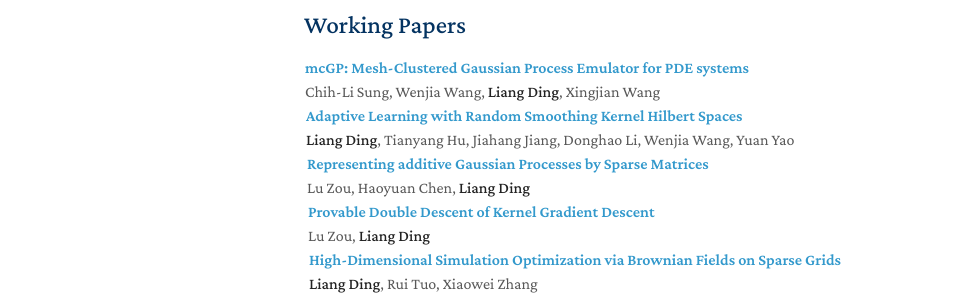
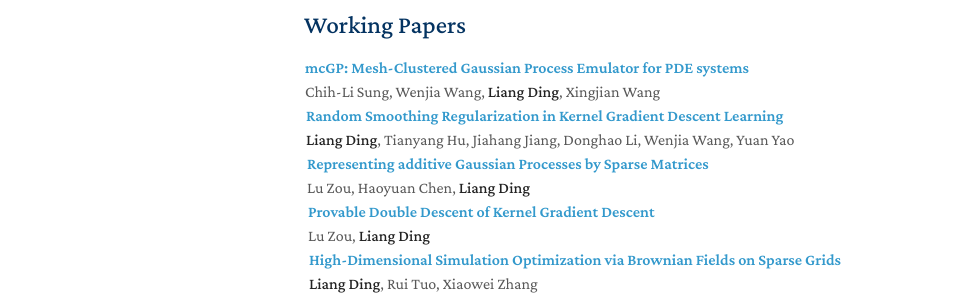
Before and after one commit to ldingaa/ldingaa.github.io, a Jekyll site: the page built from index.md, in a window 1280 px wide and 1352 px high. Shown: the part 838-1138 px from the top of the window, without its empty margins (166-1132 px from the left). Built offline with Jekyll 4.4.1, drawn with Linux system fonts in a browser that asks for light colours; nearby versions of some CDN libraries; a style sheet for code colours, icons or effects is not loaded.

Commit message:
Update working_papers.md

```diff
--- a/_includes/working_papers.md
+++ b/_includes/working_papers.md
@@ -14,7 +14,7 @@
 
 
 <div class="col-sm-9" style="position: relative;padding-right: 15px;padding-left:1px;">
-    <div class="title"><a href=" "> Adaptive Learning with Random Smoothing Kernel Hilbert Spaces</a></div>
+    <div class="title"><a href=" "> Random Smoothing Regularization in Kernel Gradient Descent Learning</a></div>
     <div class="author"><strong>Liang Ding</strong>, Tianyang Hu, Jiahang Jiang, Donghao Li, Wenjia Wang, Yuan Yao</div>
 
 
```
